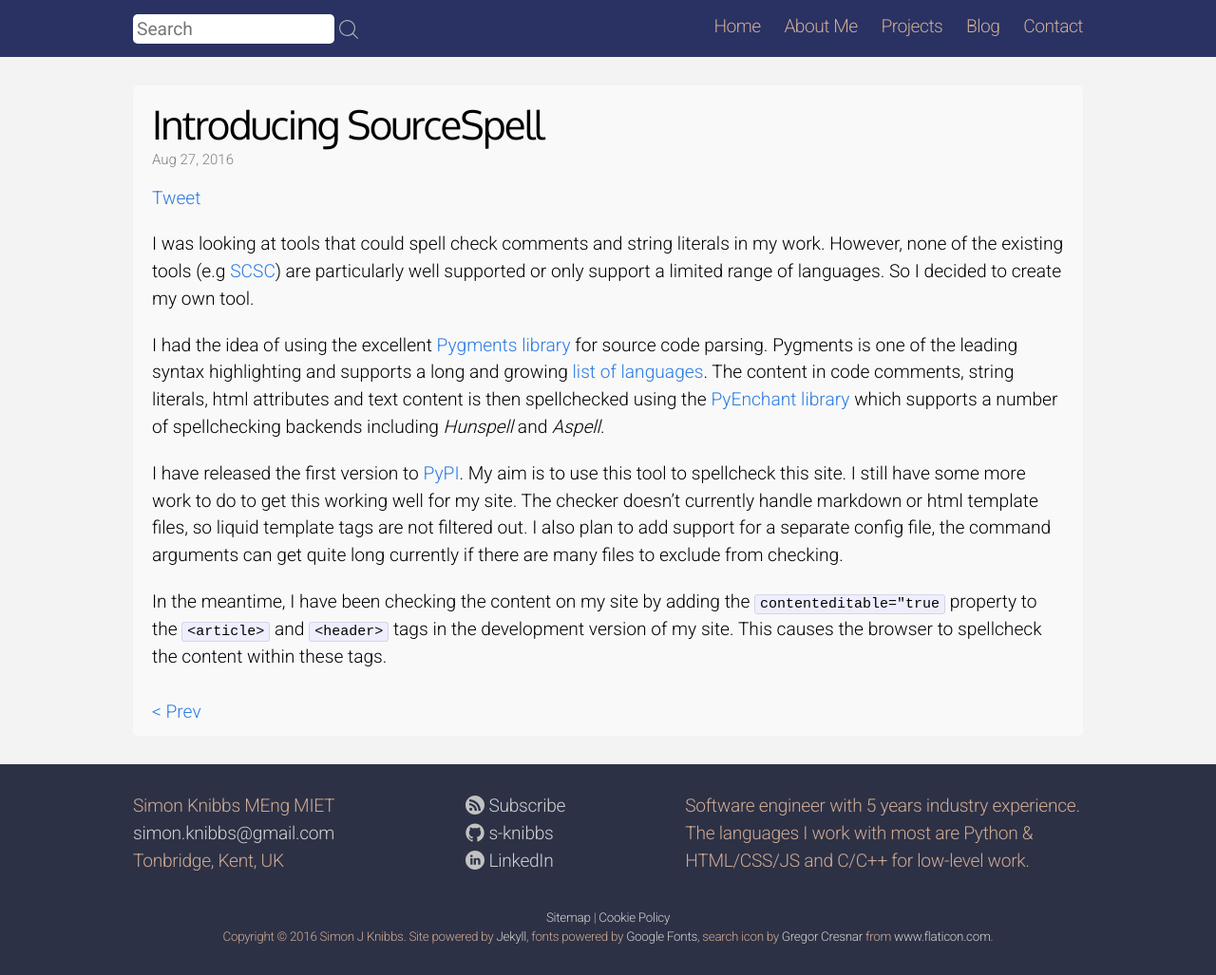
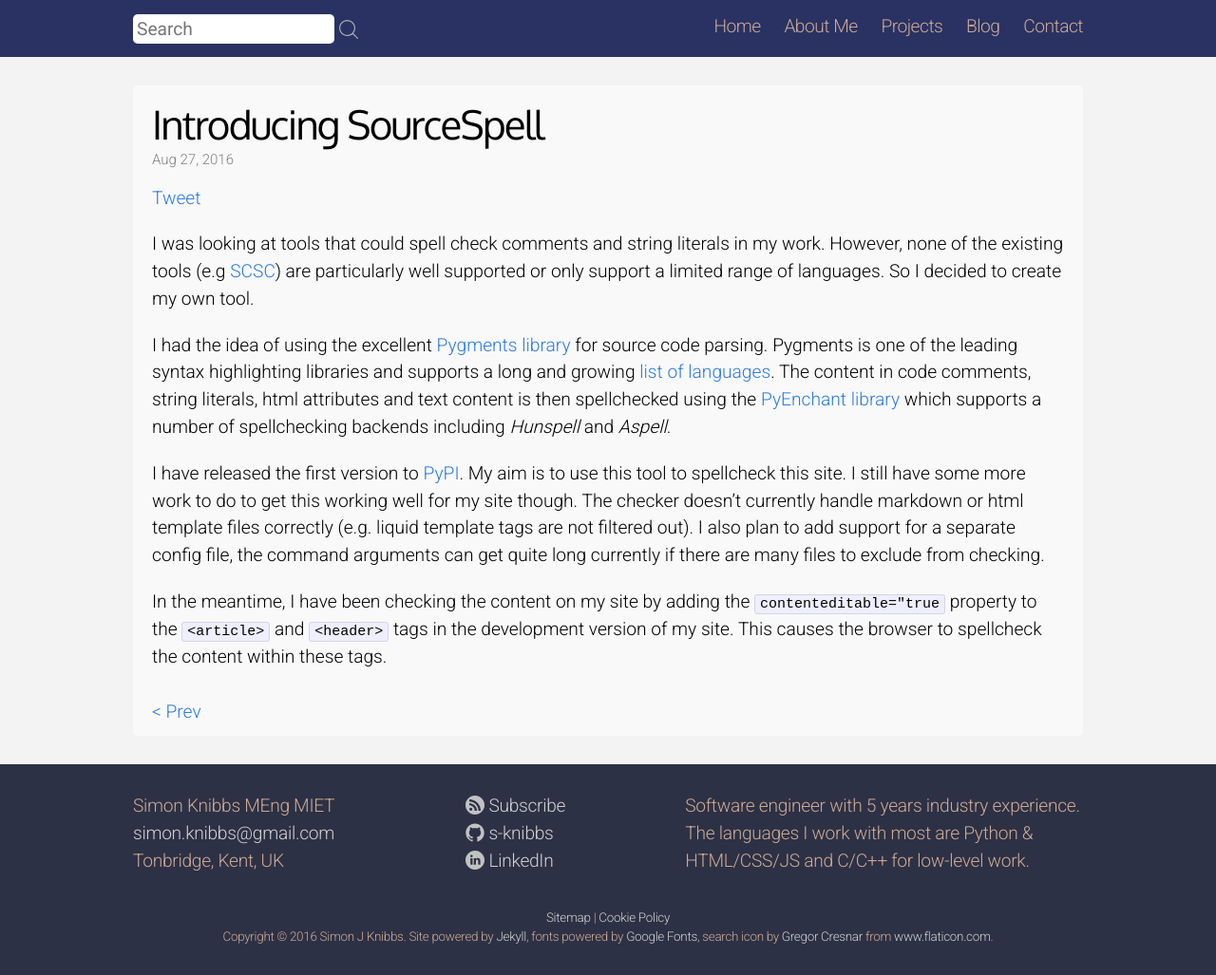
Before and after one commit to s-knibbs/s-knibbs.github.io, a Jekyll site: the page built from _posts/2016-08-27-introducing-sourcespell.md, in a window 1280 px wide. Shown: the whole page at 95% size. Built offline with Jekyll 4.4.1, drawn with Linux system fonts in a browser that asks for light colours; nearby versions of some CDN libraries; comment, search, counter and statistics services are not loaded.

Commit message:
Minor content changes in latest post.

```diff
--- a/_posts/2016-08-27-introducing-sourcespell.md
+++ b/_posts/2016-08-27-introducing-sourcespell.md
@@ -7,10 +7,10 @@ tags: python open-source pypi pygments pyenchant
 
 I was looking at tools that could spell check comments and string literals in my work. However, none of the existing tools (e.g [SCSC](http://www.softario.com/scsc.html)) are particularly well supported or only support a limited range of languages. So I decided to create my own tool.
 
-I had the idea of using the excellent [Pygments library](http://pygments.org/) for source code parsing. Pygments is one of the leading syntax highlighting and supports a long and growing [list of languages](http://pygments.org/languages/).
+I had the idea of using the excellent [Pygments library](http://pygments.org/) for source code parsing. Pygments is one of the leading syntax highlighting libraries and supports a long and growing [list of languages](http://pygments.org/languages/).
 The content in code comments, string literals, html attributes and text content is then spellchecked using the [PyEnchant library](http://pythonhosted.org/pyenchant/) which supports a number of spellchecking backends including *Hunspell* and *Aspell*.
 
-I have released the first version to [PyPI](https://pypi.python.org/pypi/SourceSpell). My aim is to use this tool to spellcheck this site. I still have some more work to do to get this working well for my site. The checker doesn't currently handle markdown
-or html template files, so liquid template tags are not filtered out. I also plan to add support for a separate config file, the command arguments can get quite long currently if there are many files to exclude from checking.
+I have released the first version to [PyPI](https://pypi.python.org/pypi/SourceSpell). My aim is to use this tool to spellcheck this site. I still have some more work to do to get this working well for my site though. The checker doesn't currently handle markdown
+or html template files correctly (e.g. liquid template tags are not filtered out). I also plan to add support for a separate config file, the command arguments can get quite long currently if there are many files to exclude from checking.
 
 In the meantime, I have been checking the content on my site by adding the `contenteditable="true` property to the `<article>` and `<header>` tags in the development version of my site. This causes the browser to spellcheck the content within these tags.
```
